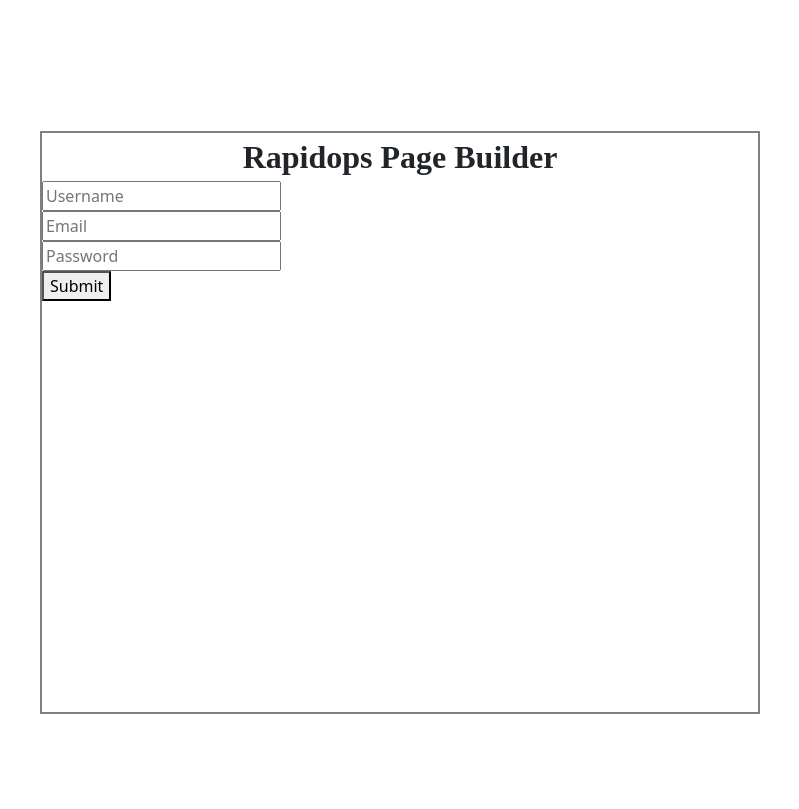
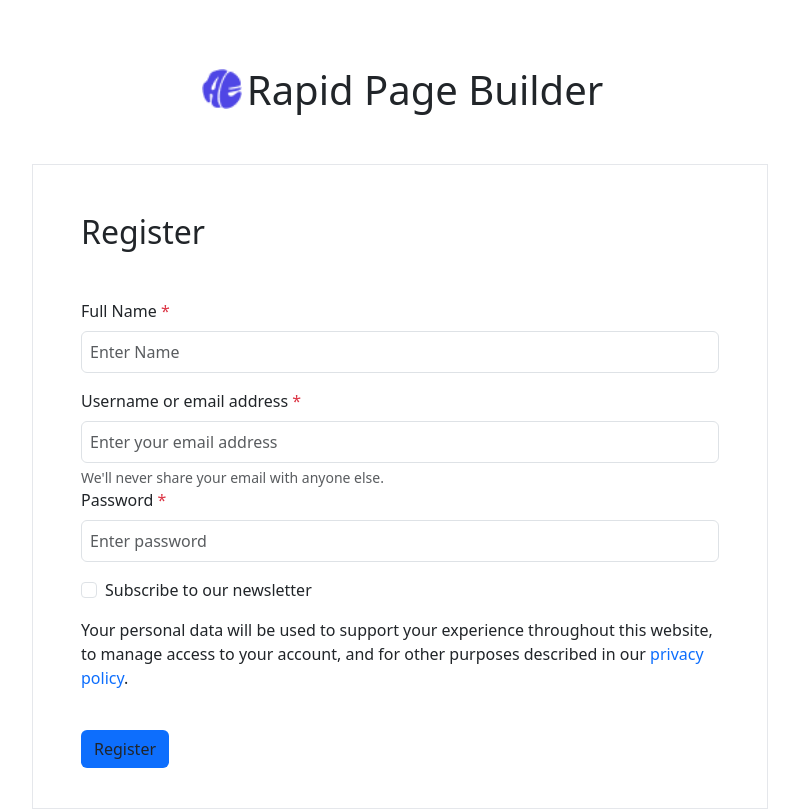
Before and after one commit to adityabandukeRapidops/frontendTask, a React (Create React App) app in the folder frontend/: page /register in a window 1280 px wide. Shown: the whole page, without its empty margins (240-1039 px from the left). Built offline with nearby package versions, Linux system fonts and the light colour scheme.

Commit message:
minor changes

```diff
--- a/frontend/src/components/sidebar.jsx
+++ b/frontend/src/components/sidebar.jsx
@@ -3,6 +3,8 @@
 import groupImg from '../assets/Group.png';
 import dashboardImg from '../assets/dashboard.png';
 import contentImg from '../assets/content.png';
+import notification from '../assets/notification.png'
+import avatar from '../assets/avatar.png'
 
 const Sidebar = () => {
   return (
@@ -20,10 +22,10 @@
       </div>
       <div className='lowerLogos'>
         <div className="logo">
-          <img src={groupImg} alt="Group Logo" />
+          <img src={notification} alt="Group Logo" />
         </div>
         <div className="logo">
-          <img src={dashboardImg} alt="Dashboard Logo" />
+          <img src={avatar} alt="Dashboard Logo" />
         </div>
       </div>
     </div>
--- a/frontend/src/pages/Home.jsx
+++ b/frontend/src/pages/Home.jsx
@@ -4,7 +4,7 @@
 import React, { useState, useRef, useEffect } from 'react';
 import JoditEditor from 'jodit-react';
 import axios from 'axios'
-import {useNavigate} from 'react-router-dom'
+import { useNavigate } from 'react-router-dom'
 
 
 const config = {
@@ -32,14 +32,16 @@
     const [subtext, setSubtext] = useState('');
     const [url, setUrl] = useState('');
     const [author, setAuthor] = useState('');
-    const [styledCheckbox, setStyledCheckbox] = useState(false);
+    const [showAuthor, setShowAuthor] = useState(false);
     const [htmlCode, setHtmlCode] = useState('');
     const [showPreview, setShowPreview] = useState(false);
     const [file, setFile] = useState();
     const [publishDate, setPublishDate] = useState('');
     const [publishTime, setPublishTime] = useState('');
+    const [authorEmail , setAuthorEmail] = useState('')
 
     const htmlId = localStorage.getItem('htmlId');
+    const uid = localStorage.getItem('uid');
 
     useEffect(() => {
         const fetchPageData = async () => {
@@ -54,7 +56,7 @@
                     setSubtext(data.subtext);
                     setContent(data.code);
                     setUrl(data.endPoint);
-                    setAuthor(data.author);
+                    setAuthor(data.createdBy);
                     setPublishDate(data.publishDate);
                     setPublishTime(data.publishTime);
 
@@ -63,11 +65,27 @@
                     console.error('Error occurred:', error);
                 }
             }
+
+            if (uid) {
+                try {
+                    const response = await axios.get(`http://localhost:8000/rapidops/api/users/getUser/${uid}`)
+
+                    console.log(response.data, 'userdata')
+
+                    setAuthor(response.data.name);
+                    setAuthorEmail(response.data.email);
+                } catch (e) {
+                    console.log('some error occured')
+                }
+            }
+
+
         };
 
         fetchPageData();
     }, []);
-    // Function to handle file upload
+
+
     const handleFileUpload = (event) => {
         const file = event.target.files[0];
         setFile(file)
@@ -81,37 +99,32 @@
         }
     };
 
-    // Handle title change
     const handleTitleChange = (e) => {
         console.log(e.target.value)
         setTitle(e.target.value);
     };
 
-    // Handle subtext change
     const handleSubtextChange = (e) => {
         setSubtext(e.target.value);
     };
 
-    // Handle URL change
     const handleUrlChange = (e) => {
         setUrl(e.target.value);
     };
 
-    // Handle author change
     const handleAuthorChange = (e) => {
         setAuthor(e.target.value);
     };
 
-    // Handle styled checkbox change
-    const handleStyledCheckboxChange = (e) => {
-        setStyledCheckbox(e.target.checked);
+    const handleShowAuthor = (e) => {
+
+        setShowAuthor(e.target.checked);
+        console.log(showAuthor)
     };
 
 
 
-    // Handle save button click
     const handleSaveButtonClick = async () => {
-        // Dummy HTML structure
         const htmlContent = `
             <!DOCTYPE html>
             <html lang="en">
@@ -165,14 +178,14 @@
         const htmlId = localStorage.getItem('htmlId');
         console.log(htmlId);
 
-        if(!htmlId){
+        if (!htmlId) {
             try {
                 const response = await axios.post(`http://localhost:8000/rapidops/api/htmlFile/postCode?uid=${uid}`, formData, { headers: { authorization: token } });
                 console.log(formData)
                 console.log(response)
                 console.log(response.data._id);
-                localStorage.setItem('htmlId' , response.data._id)
-                localStorage.setItem('htmlId' , response.data.newHtml._id)
+                localStorage.setItem('htmlId', response.data._id)
+                localStorage.setItem('htmlId', response.data.newHtml._id)
 
                 console.log(response.data, 'saved success');
                 // You can handle success response here, such as redirecting to another page
@@ -180,19 +193,20 @@
                 console.error('Error occurred:', error);
                 // You can handle error here, such as displaying an error message to the user
             }
-        }else{
-            try{
-
+        } else {
+            try {
+                formData.append('modifiedBy' , author);
+                formData.append('modifiedAt' , Date.now());
 
                 console.log('Updated formData:', formData);
 
                 console.log('htmlId is present so update it ')
-                const response = await axios.patch(`http://localhost:8000/rapidops/api/htmlFile/updateHtmlFull/${htmlId}` , formData);
+                const response = await axios.patch(`http://localhost:8000/rapidops/api/htmlFile/updateHtmlFull/${htmlId}`, formData);
 
-                console.log(response.data , 'updateData to same id')
+                console.log(response.data, 'updateData to same id')
 
 
-            }catch(e){
+            } catch (e) {
                 console.log('eroor')
             }
         }
@@ -202,7 +216,7 @@
 
 
     const handlePreviewOption = () => {
-        const htmlContent = `
+        let htmlContent = `
             <!DOCTYPE html>
             <html lang="en">
             <head>
@@ -214,40 +228,42 @@
                 <h1>${title}</h1>
                 <p>${subtext}</p>
                 ${content}
+
             </body>
             </html>
         `;
+        console.log(file)
+        if(file){
+            const fileLink = `<a href="file" download="file">DownloadFile</a>`;
+            htmlContent = htmlContent.replace('</body>', `${fileLink}</body>`);
+        }
 
         setHtmlCode(htmlContent);
         setShowPreview(true);
     };
 
 
-     // Handle publish date change
     const handlePublishDateChange = (e) => {
         setPublishDate(e.target.value);
     };
 
-    // Handle publish time change
     const handlePublishTimeChange = (e) => {
         setPublishTime(e.target.value);
     };
 
-    const handlePublishButtonClick = async() => {
-        // Perform any actions you want here
-        // For example, closing the modal
-        // setShowModal(false); // Assuming setShowModal is a state variable controlling the modal's visibility
+    const handlePublishButtonClick = async () => {
+
         console.log('lciked publish button');
 
         const htmlId = localStorage.getItem('htmlId')
         console.log(htmlId)
 
-        console.log(publishDate , publishTime)
+        console.log(publishDate, publishTime)
 
         const data = {
-            publishDate : publishDate,
-            publishTime : publishTime,
-            status : "scheduled"
+            publishDate: publishDate,
+            publishTime: publishTime,
+            status: "scheduled"
         }
 
         try {
@@ -255,8 +271,8 @@
 
 
             console.log(response.data, 'update success');
-            // localStorage.removeItem("htmlId");
-            // navigate('/dashboard')
+            localStorage.removeItem("htmlId");
+            navigate('/dashboard')
 
         } catch (error) {
             console.error('Error occurred:', error);
@@ -271,26 +287,29 @@
             <div className='contentWrapper'>
                 <div className='headerSection'>
                     <div className='leftContent'>
-                        <span>lo</span>
-                        <span>Home Page</span>
-                        <span>draft</span>
+                        <span></span>
+                        <span class="h4 font-weight-bold">Home Page</span>
+                        <span style={{color:'#D97706'}}>draft</span>
                     </div>
                     <div className='rightContent'>
                         <Dropdown>
-                            <Dropdown.Toggle variant="success" id="dropdown-basic">
+                            <Dropdown.Toggle variant="" style={{border:'1px solid black'}} id="">
                                 ...
                             </Dropdown.Toggle>
 
                             <Dropdown.Menu>
                                 <Dropdown.Item href="#/action-1" onClick={handlePreviewOption}>preview</Dropdown.Item>
-                                <Dropdown.Item href="#/action-2">delete</Dropdown.Item>
+                                <Dropdown.Item href="#/action-2" style={{color : 'red'}}>delete</Dropdown.Item>
                             </Dropdown.Menu>
                         </Dropdown>
-                        <button type="button" className="navButton cancelButton">Cancel</button>
-                        <button type="button" className="navButton saveButton" onClick={handleSaveButtonClick}>Save</button>
+                        <button type="button" className="navButton cancelButton" style={{backgroundColor : 'white', color:'black' , border:'1px solid black'}}
+                        onClick={()=>{
+                            navigate('/dashboard ')
+                        }}>Cancel</button>
+                        <button type="button" className="navButton saveButton" onClick={handleSaveButtonClick} style={{backgroundColor:'#4F46E5'}}>Save</button>
 
 
-                        <button type="button" className="navButton publishButton" data-bs-toggle="modal" data-bs-target="#exampleModal">Publish</button>
+                        <button type="button" className="navButton publishButton" data-bs-toggle="modal" data-bs-target="#exampleModal" style={{backgroundColor:'#059669'}}>Publish</button>
 
 
 
@@ -384,9 +403,17 @@
                         </div>
 
                         <div className="checkboxContainer">
-                            <input type="checkbox" id="styled-checkbox" className="styled-checkbox" checked={styledCheckbox} onChange={handleStyledCheckboxChange} />
-                            <label htmlFor="styled-checkbox" className="checkbox-label">Styled Checkbox</label>
+                            <input type="checkbox" id="styled-checkbox" className="styled-checkbox" checked={showAuthor} onChange={handleShowAuthor} />
+                            <label htmlFor="styled-checkbox" className="checkbox-label">Show Author</label>
                         </div>
+
+                        {showAuthor && (
+                            <div className="author-info">
+                                <p>Author: {author}</p>
+                                <p>Email: {authorEmail}</p>
+                                <p>Website: www.example.com</p>
+                            </div>
+                        )}
                     </div>
                 </div>
             </div>
--- a/frontend/src/pages/Login.jsx
+++ b/frontend/src/pages/Login.jsx
@@ -1,10 +1,25 @@
-import React, { useState } from 'react';
+import React, { useEffect, useState } from 'react';
 import axios from 'axios';
 import './login.css';
+import {useNavigate} from 'react-router-dom'
+import group from '../assets/Group.png'
+
 
 const Login = () => {
+    const navigate = useNavigate();
+
+
+
+    useEffect(()=>{
+        const uid = localStorage.getItem('uid');
+    console.log(uid);
+    if(uid){
+        navigate('/dashboard')
+    }
+    },[])
     const [email, setEmail] = useState('');
     const [password, setPassword] = useState('');
+
 
     const handleEmailChange = (event) => {
         setEmail(event.target.value);
@@ -27,6 +42,7 @@
             console.log(response.data.data._id);
             localStorage.setItem('uid' , response.data.data._id);
             localStorage.setItem('token' , response.data.data.token);
+            navigate('/dashboard')
             // You can handle success response here, such as redirecting to another page
         } catch (error) {
             console.error('Error occurred:', error);
@@ -35,28 +51,59 @@
     };
 
     return (
-        <div className='mainDiv'>
-            <div className='title'>
-                <p className='ptitle'>Rapidops Page Builder</p>
+        // <div className='mainDiv'>
+        //     <div className='title'>
+        //         <p className='ptitle'>Rapidops Page Builder</p>
+        //     </div>
+
+        //     <form onSubmit={handleSubmit}>
+        //         <div className="form-group">
+        //             <label htmlFor="exampleInputEmail1">Email address</label>
+        //             <input type="email" className="form-control" id="exampleInputEmail1" aria-describedby="emailHelp" placeholder="Enter email" value={email} onChange={handleEmailChange} />
+        //             <small id="emailHelp" className="form-text text-muted">We'll never share your email with anyone else.</small>
+        //         </div>
+        //         <div className="form-group">
+        //             <label htmlFor="exampleInputPassword1">Password</label>
+        //             <input type="password" className="form-control" id="exampleInputPassword1" placeholder="Password" value={password} onChange={handlePasswordChange} />
+        //         </div>
+        //         <div className="form-check">
+        //             <input type="checkbox" className="form-check-input" id="exampleCheck1" />
+        //             <label className="form-check-label" htmlFor="exampleCheck1">Check me out</label>
+        //         </div>
+        //         <button type="submit" className="btn btn-primary" onClick={handleSubmit}>Submit</button>
+        //     </form>
+        // </div>
+        <div className='container mt-5'>
+        <div className="row justify-content-center">
+            <div className="col-12 col-md-8 col-lg-8">
+                <div className=" justify-content-center text-center mb-4 py-3 " style={{display:'flex' , justifyContent : 'center' , alignItems:'center'}}>
+                    <img src={group} className='img-fluid logo' alt=""  style={{display:'flex' ,width : '50px'}}/>
+                    <h1>Rapid Page Builder</h1>
+                </div>
+                <form className='px-5 pb-3 grey-border ' style={{border:'1px solid #E5E7EB'}} onSubmit={handleSubmit}>
+                    <h3 className='my-5 fs-2 '>Login</h3>
+
+                    <div>
+                        <label htmlFor="exampleInputEmail1" className="form-label">Username or email address <span className='text-danger'>*</span></label>
+                        <input value={email} onChange={handleEmailChange} type="email" className="p-2 form-control" id="exampleInputEmail1" aria-describedby="emailHelp" placeholder='Enter your email address' />
+                        <div id="emailHelp" className="form-text">We'll never share your email with anyone else.</div>
+                    </div>
+                    <div className="mb-3">
+                        <label htmlFor="exampleInputPassword1" className="form-label">Password <span className='text-danger'>*</span></label>
+                        <input value={password} onChange={handlePasswordChange} type="password" className="p-2 form-control" id="exampleInputPassword1" autoComplete="on" placeholder='Enter password' />
+                    </div>
+
+                    <p>Your personal data will be used to support your experience throughout this website, to manage access to your account, and for other purposes described in our <span className='text-primary'>privacy policy</span>.</p>
+                    <div className="">
+                        <button type="submit" className="btn bg-primary  my-4 ">Login</button>
+                    </div>
+
+
+                </form>
             </div>
+        </div>
+    </div>
 
-            <form onSubmit={handleSubmit}>
-                <div className="form-group">
-                    <label htmlFor="exampleInputEmail1">Email address</label>
-                    <input type="email" className="form-control" id="exampleInputEmail1" aria-describedby="emailHelp" placeholder="Enter email" value={email} onChange={handleEmailChange} />
-                    <small id="emailHelp" className="form-text text-muted">We'll never share your email with anyone else.</small>
-                </div>
-                <div className="form-group">
-                    <label htmlFor="exampleInputPassword1">Password</label>
-                    <input type="password" className="form-control" id="exampleInputPassword1" placeholder="Password" value={password} onChange={handlePasswordChange} />
-                </div>
-                <div className="form-check">
-                    <input type="checkbox" className="form-check-input" id="exampleCheck1" />
-                    <label className="form-check-label" htmlFor="exampleCheck1">Check me out</label>
-                </div>
-                <button type="submit" className="btn btn-primary" onClick={handleSubmit}>Submit</button>
-            </form>
-        </div>
     );
 };
 
--- a/frontend/src/pages/Register.jsx
+++ b/frontend/src/pages/Register.jsx
@@ -1,10 +1,15 @@
 import React, { useState } from 'react';
 import axios from 'axios'
+import group from '../assets/Group.png'
 
+import {useNavigate} from 'react-router-dom'
 const Register = () => {
+    const navigate = useNavigate();
+
     const [username, setUsername] = useState('');
     const [email, setEmail] = useState('');
     const [password, setPassword] = useState('');
+    const [newsletter, setNewsletter] = useState(false);
 
     const handleUsernameChange = (event) => {
         setUsername(event.target.value);
@@ -20,74 +25,59 @@
 
     const handleSubmit = async (event) => {
         event.preventDefault();
-        console.log(email , password)
+        console.log(username ,email , password)
         try {
             const res = await axios.post("https://backendtask-71g8.onrender.com/rapidops/api/users/signup", {
-                name: "aditya",
+                name: username,
                 email,
                 password
             });
-            console.log(res.data); // Assuming the response contains data
+            console.log(res.data);
+            navigate('/login')// Assuming the response contains data
         } catch (error) {
             console.error('Error:', error);
         }
     };
 
     return (
-        <>
-            <div className='mainDiv'>
-                <div className='title'>
 
 
-                    <p className='ptitle'>Rapidops Page Builder</p>
+        <div className='container mt-5'>
+            <div className="row justify-content-center">
+                <div className="col-12 col-md-8 col-lg-8">
+                <div className=" justify-content-center text-center mb-4 py-3 " style={{display:'flex' , justifyContent : 'center' , alignItems:'center'}}>
+                    <img src={group} className='img-fluid logo' alt=""  style={{display:'flex' ,width : '50px'}}/>
+                    <h1>Rapid Page Builder</h1>
                 </div>
-                <form onSubmit={handleSubmit}>
-                    <input
-                        type="text"
-                        value={username}
-                        onChange={handleUsernameChange}
-                        placeholder="Username"
-                    />
-                    <br />
-                    <input
-                        type="email"
-                        value={email}
-                        onChange={handleEmailChange}
-                        placeholder="Email"
-                    />
-                    <br />
-                    <input
-                        type="password"
-                        value={password}
-                        onChange={handlePasswordChange}
-                        placeholder="Password"
-                    />
-                    <br />
-                    <button type="submit">Submit</button>
-                </form>
+                    <form className='px-5 pb-3 grey-border ' style={{border:'1px solid #E5E7EB'}} onSubmit={handleSubmit}>
+                        <h3 className='my-5 fs-2 '>Register</h3>
+                        <div className="mb-3">
+                            <label htmlFor="nameInput" className="form-label">Full Name <span className='text-danger'>*</span></label>
+                            <input value={username} onChange={handleUsernameChange} type="text" className="p-2 form-control" id="nameInput" autoComplete="on" placeholder='Enter Name' />
+                        </div>
+                        <div>
+                            <label htmlFor="exampleInputEmail1" className="form-label">Username or email address <span className='text-danger'>*</span></label>
+                            <input value={email} onChange={handleEmailChange} type="email" className="p-2 form-control" id="exampleInputEmail1" aria-describedby="emailHelp" placeholder='Enter your email address' />
+                            <div id="emailHelp" className="form-text">We'll never share your email with anyone else.</div>
+                        </div>
+                        <div className="mb-3">
+                            <label htmlFor="exampleInputPassword1" className="form-label">Password <span className='text-danger'>*</span></label>
+                            <input value={password} onChange={handlePasswordChange} type="password" className="p-2 form-control" id="exampleInputPassword1" autoComplete="on" placeholder='Enter password' />
+                        </div>
+                        <div className="mb-3 form-check">
+                            <input type="checkbox" className="form-check-input" id="exampleCheck1" checked={newsletter} onChange={(e) => setNewsletter(e.target.checked)} />
+                            <label className="form-check-label" htmlFor="exampleCheck1">Subscribe to our newsletter</label>
+                        </div>
+                        <p>Your personal data will be used to support your experience throughout this website, to manage access to your account, and for other purposes described in our <span className='text-primary'>privacy policy</span>.</p>
+                        <div className="">
+                            <button type="submit" className="btn bg-primary  my-4 ">Register</button>
+                        </div>
 
-                {/* <form>
-                    <div class="form-group">
-                        <label for="exampleInputEmail1">Username</label>
-                        <input type="text" class="form-control" id="exampleInputEmail1" aria-describedby="emailHelp" placeholder="Enter email" />
-                    </div>
-                    <div class="form-group">
-                        <label for="exampleInputEmail1">Email address</label>
-                        <input type="email" class="form-control" id="exampleInputEmail1" aria-describedby="emailHelp" placeholder="Enter email" />
-                        <small id="emailHelp" class="form-text text-muted">We'll never share your email with anyone else.</small>
-                    </div>
-                    <div class="form-group">
-                        <label for="exampleInputPassword1">Password</label>
-                        <input type="password" class="form-control" id="exampleInputPassword1" placeholder="Password" />
-                    </div>
-                    <div class="form-check">
-                        <input type="checkbox" class="form-check-input" id="exampleCheck1" />
-                        <label class="form-check-label" for="exampleCheck1">Check me out</label>
-                    </div>
-                    <button type="submit" class="btn btn-primary">Submit</button>
-                </form> */}
+
+                    </form>
+                </div>
             </div>
-        </>
+        </div>
     );
 };
 
```
Also changed, not shown: frontend/src/pages/dashboard.css (+20 -0 lines), frontend/src/pages/dashboard.jsx (+40 -11 lines), frontend/src/pages/landingPage.css (+8 -2 lines), frontend/src/pages/landingPage.jsx (+8 -2 lines), frontend/src/assets/girl.svg (added). Lines whose indentation alone changed are shown as unchanged.
